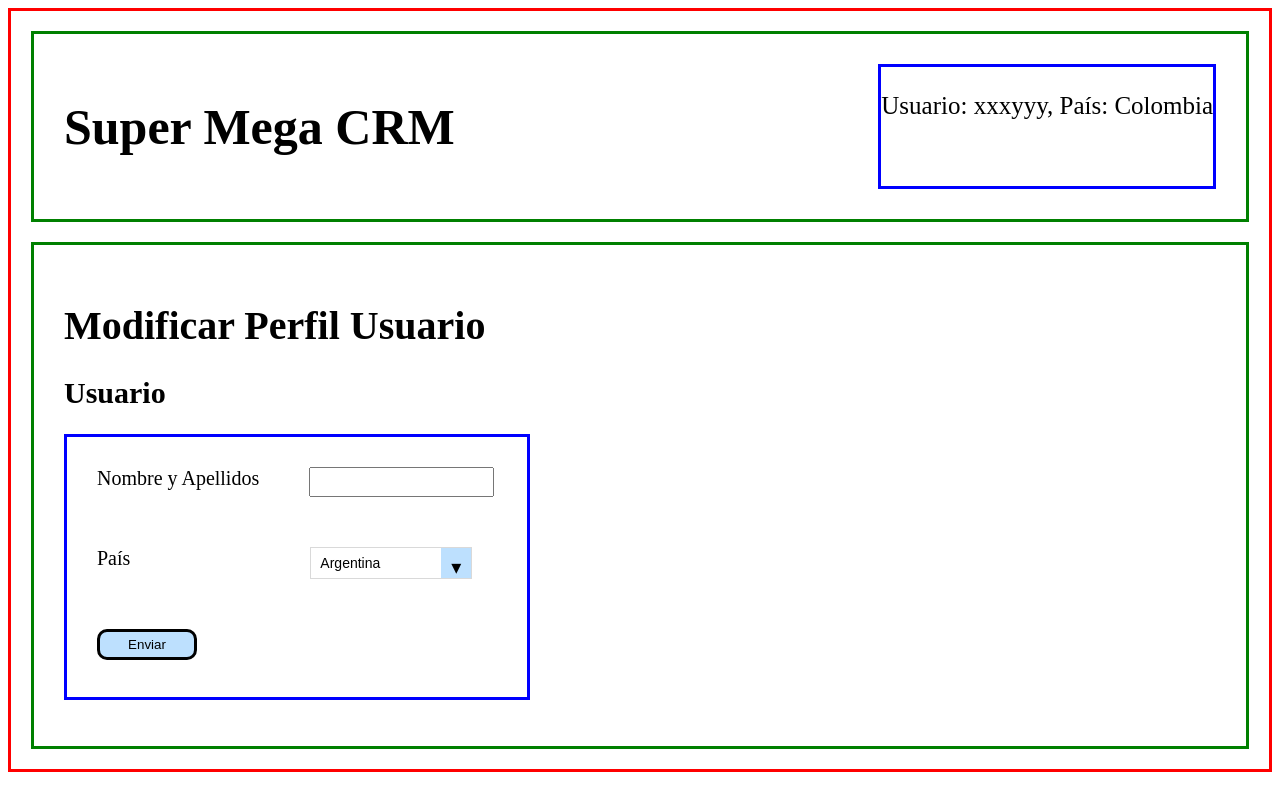
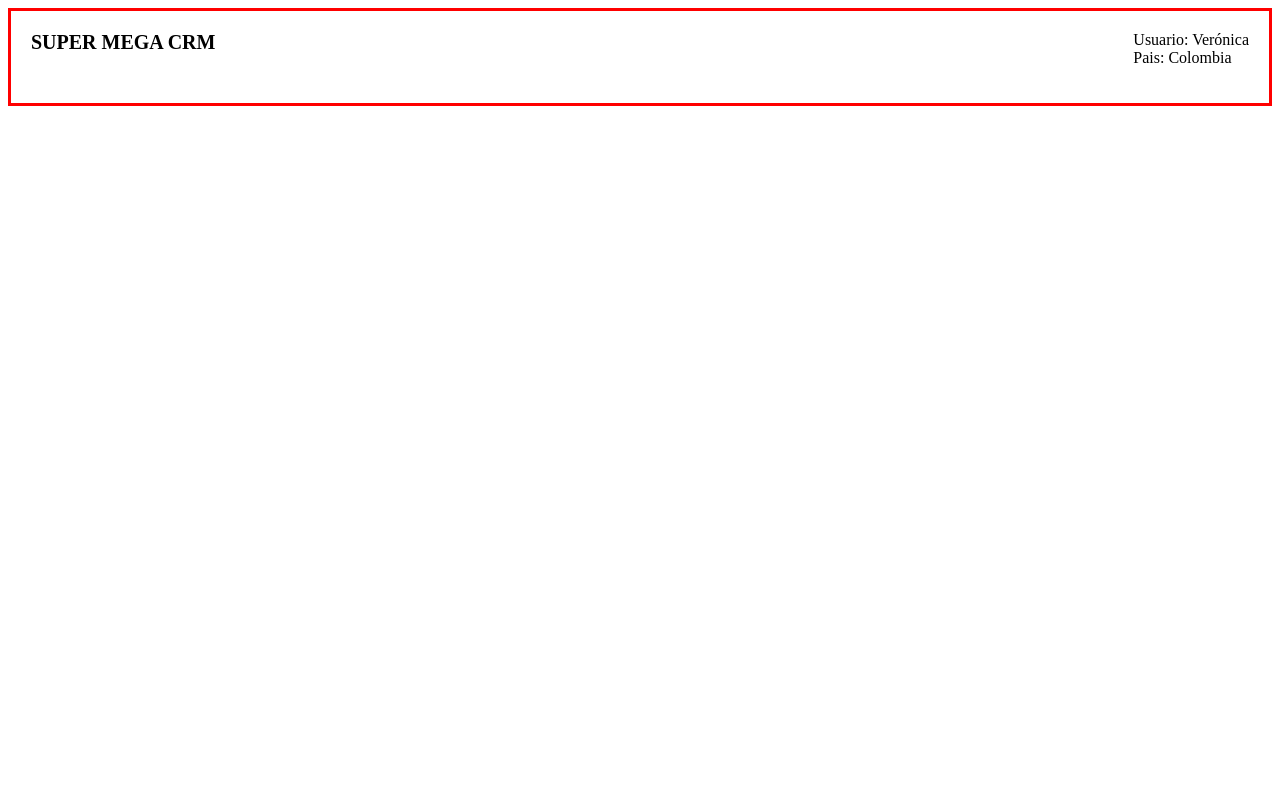
Before and after one commit to VeroArdilaO/task1semana17props, an Angular app: page / in a window 1280 px wide. Built offline with nearby package versions, Linux system fonts and the light colour scheme.

Commit message:
9 files modified, 1 added

```diff
--- /dev/null
+++ b/src/app/Interfaces/user.ts
@@ -0,0 +1,4 @@
+export interface IUser {
+  name: string;
+  country: string;
+}
--- a/src/app/app.component.css
+++ b/src/app/app.component.css
@@ -12,9 +12,7 @@ p {
   padding: 30px;
   border: 3px solid green;
 }
-.header {
-  font-size: 25px;
-}
+
 .appUser {
   font-size: 25px;
   border: 3px solid blue;
--- a/src/app/app.component.html
+++ b/src/app/app.component.html
@@ -1,24 +1,6 @@
 
 <div class="body">
-  <div class="first-container">
-    <app-header class="header" [message]="messageHeader"></app-header>
-    <app-usuario-info
-      class="appUser"
-      [Usuario]="messageUser1"
-      [Pais]="messageUser2"
-    ></app-usuario-info>
-  </div>
-  <div class="profileUser">
-    <app-perfil-usuario
-      class="appProfileUser"
-      [profile]="messageProfileUser"
-      [user]="messageUser"
-    ></app-perfil-usuario>
-  <form>
-    <app-perfil-form
-      [name]="messageName"
-      [country]="messageCountry"
-    ></app-perfil-form>
-  </form>
+    <app-header class="header" [user]="user"></app-header>
+  <div>
   </div>
 </div>
--- a/src/app/app.component.ts
+++ b/src/app/app.component.ts
@@ -1,5 +1,6 @@
 // RECOMIENDO ABRIR EL PROYECYO EN OPEN IN NEW WINDOW PARA MEJOR VISUALIZACIÓN
 import { Component, VERSION } from '@angular/core';
+import { IUser } from './Interfaces/user';
 
 @Component({
   selector: 'my-app',
@@ -7,13 +8,14 @@ import { Component, VERSION } from '@angular/core';
   styleUrls: ['./app.component.css']
 })
 export class AppComponent {
-  messageHeader = 'Super Mega CRM';
-  messageUser1 = 'xxxyyy';
-  messageUser2 = 'Colombia';
-  messageProfileUser = 'Modificar Perfil Usuario';
-  messageUser = 'Usuario';
-  messageName = 'Nombre y Apellidos';
-  messageCountry = 'País';
+  user: IUser = {
+    name: 'Verónica',
+    country: 'Colombia'
+  };
+
+  updateUser(user: IUser) {
+    this.user = user;
+  }
 }
 
 /* 3. Que pasa si, una vez actualices los datos del perfil de usuario, el cliente necesita que se actualice la información dentro de usuario-info.component? Que cambios necesitarias hacer?
@@ -36,9 +38,4 @@ Los componentes que no requieren la información pienso que serian el header y e
 
 Una forma óptima para propagar la información del usuario podria ser por medio de un servicio
 e inyectarlo dentro del componente padre, para que asi este lo propague a sus hijos.
-
-
-
-
-
 */
--- a/src/app/header/header.component.css
+++ b/src/app/header/header.component.css
@@ -1,4 +1,18 @@
-header {
+.header {
   display: flex;
   justify-content: space-between;
 }
+.title {
+  font-weight: bold;
+  font-size: 20px;
+}
+
+@media (max-width: 300px){
+
+  .header {
+    display: block;
+  }
+  .title {
+    font-size: 15px;
+  }
+}
--- a/src/app/header/header.component.html
+++ b/src/app/header/header.component.html
@@ -1 +1,8 @@
-<h1> {{message}}</h1>
+<nav>
+  <div class="header">
+  <a class="title">SUPER MEGA CRM</a>
+  <form action="">
+  <app-usuario-info [user]= "user"></app-usuario-info>
+  </form>
+  </div>
+</nav>
--- a/src/app/header/header.component.ts
+++ b/src/app/header/header.component.ts
@@ -6,8 +6,7 @@ import { Component, OnInit, Input } from '@angular/core';
   styleUrls: ['./header.component.css']
 })
 export class HeaderComponent implements OnInit {
-
-  @Input() message:string;
+  @Input() user = { name: '' , country: '' };
 
   constructor() {}
 
--- a/src/app/usuario-info/usuario-info.component.css
+++ b/src/app/usuario-info/usuario-info.component.css
@@ -0,0 +1,4 @@
+.user-info {
+  font-weight: bold;
+
+}
--- a/src/app/usuario-info/usuario-info.component.html
+++ b/src/app/usuario-info/usuario-info.component.html
@@ -1,3 +1,4 @@
 <div>
-  <p>Usuario: {{Usuario}}, País: {{Pais}} </p>
+  <div>Usuario: {{user.name}} </div>
+  <div>Pais: {{user.country }}</div>
 </div>
--- a/src/app/usuario-info/usuario-info.component.ts
+++ b/src/app/usuario-info/usuario-info.component.ts
@@ -6,8 +6,7 @@ import { Component, OnInit, Input } from '@angular/core';
   styleUrls: ['./usuario-info.component.css']
 })
 export class UsuarioInfoComponent implements OnInit {
-  @Input() Usuario: string;
-  @Input() Pais: string;
+  @Input() user = { name: "", country: ""};
 
   constructor() {}
 
```
